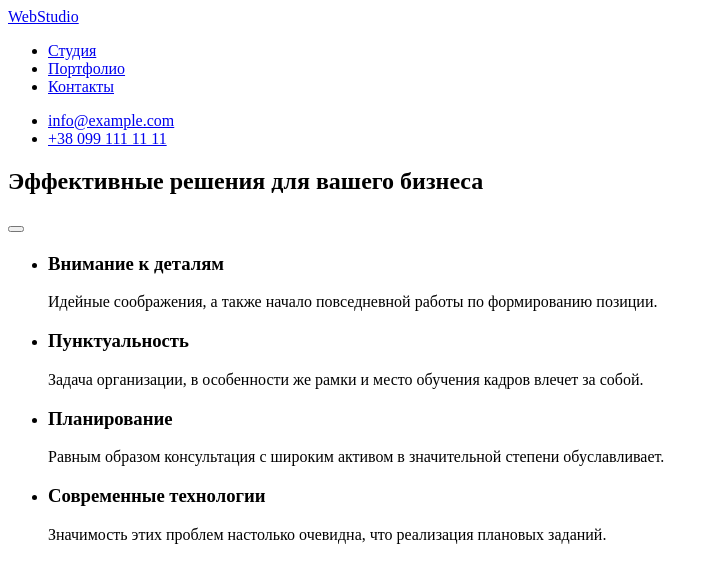
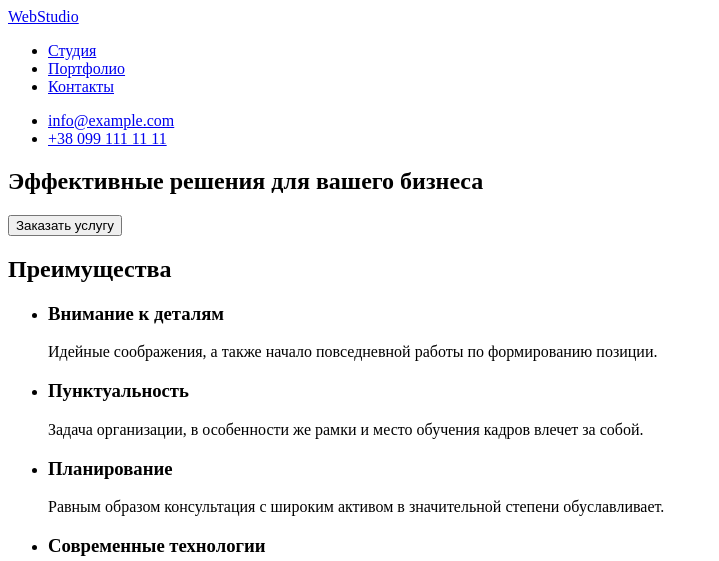
Before and after one commit to StreaMatter/goit-markup-hw-00, a plain HTML site: page index.html in a window 1280 px wide. Shown: the top 561 px of the page, without its empty margins (0-719 px from the left). Drawn offline with Linux system fonts and the light colour scheme.

Commit message:
Add files via upload

```diff
--- a/index.html
+++ b/index.html
@@ -18,29 +18,28 @@
             <li><a href="/./portfolio.html">Портфолио</a></li>
             <li><a href="#">Контакты</a></li>
         </ul>
+</nav>
         <ul>
             <li> <a href="mailto:info@example.com">info@example.com</a></li>
             <li> <a href="tel:+380991111111">+38 099 111 11 11</a></li>
         </ul>
 
-</nav>
+
 </header>
 
     <!--main content-->
     <main>
 
     <section>
-        <h2 id="advantage"></h2>
+
     <h1>Эффективные решения для вашего бизнеса</h1>
-    <button
-    type="button"
-    value="Заказать услугу">
+   <button>Заказать услугу</button>
 
     </section>
 
     <!-- Deascription-of-skills-section -->
     <section>
-        <h2 id="advantage"></h2>
+        <h2 id="advantage">Преимущества</h2>
         <ul>
     <li><h3>Внимание к деталям</h3>
     <p>Идейные соображения, а также начало повседневной работы по формированию позиции.</p></li>
```
